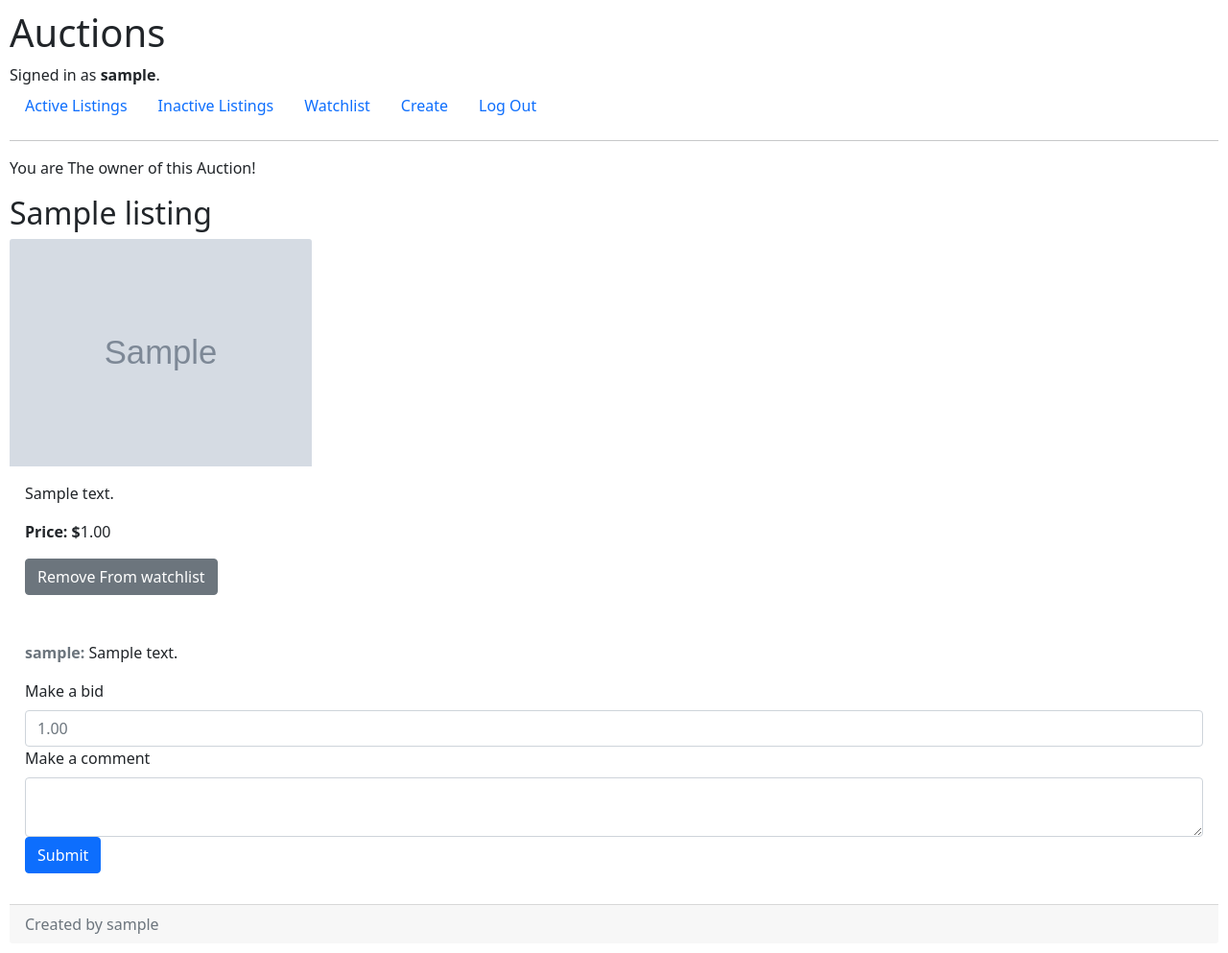
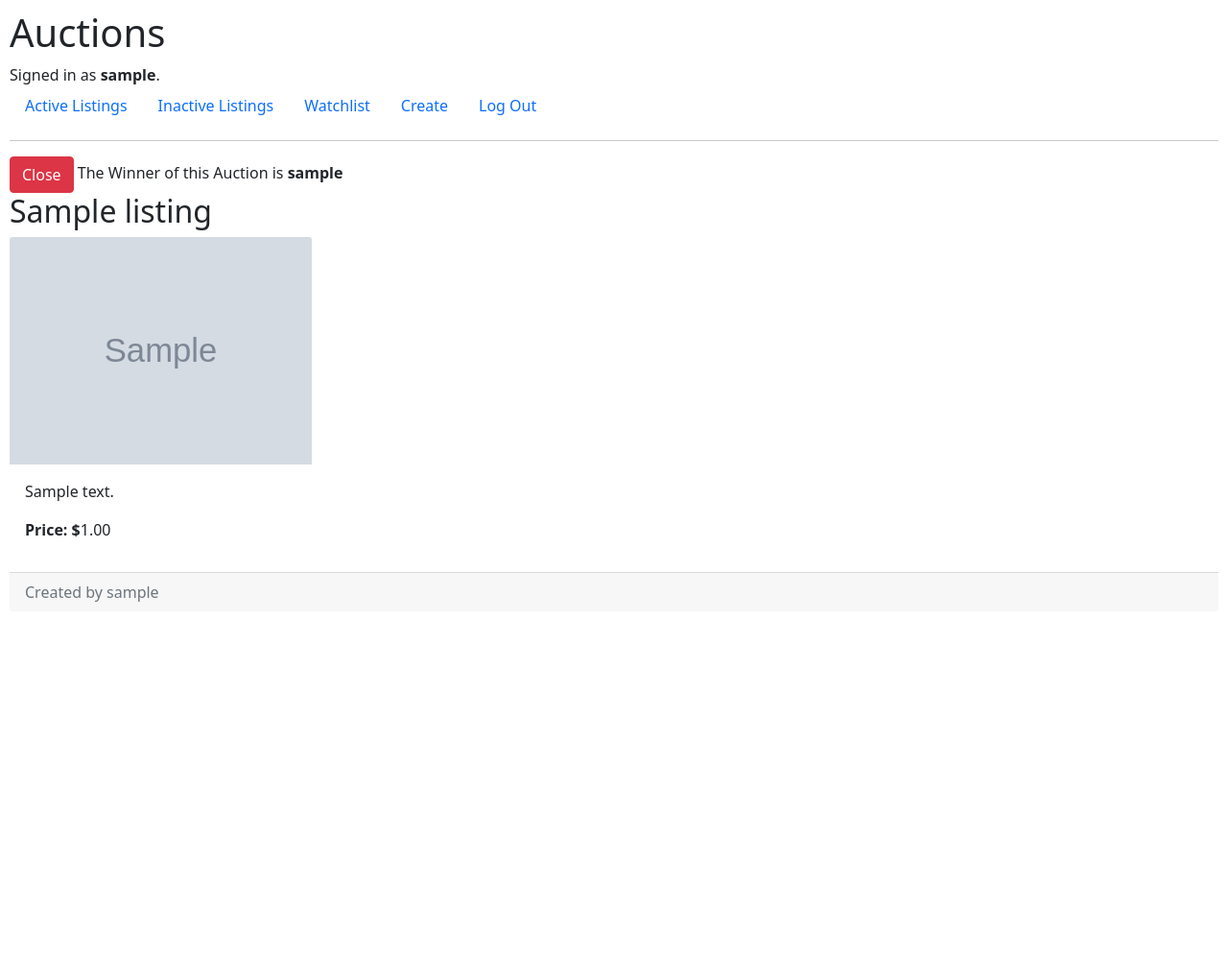
Before and after one commit to medaminefh/cs50W-commerce, a Django app: page /listing/1/ in a window 1280 px wide. Shown: the whole page at 96% size. After the commit the page ends 627 px from the top, so only its background shows below. Run offline with Django 3.2, Linux system fonts and the light colour scheme; a user stored in the database is signed in; tables that the repository leaves empty hold one stand-in row (values such as "Sample post"); grey boxes marked "Sample" are stand-in pictures.

Commit message:
close an auction and show the winner is done!

```diff
--- a/auctions/templates/auctions/auction.html
+++ b/auctions/templates/auctions/auction.html
@@ -5,8 +5,11 @@
 {{message}}
 {% endif %}
 
-{% if auction.user == user %}
-<p>You are The owner of this Auction!</p>
+{% if auction.user == user and auction.active %}
+<a href="{% url 'close' auction.id %}" class="btn btn-danger">Close</a>
+{% endif %}
+{% if winner %}
+The Winner of this Auction is <strong>{{winner}}</strong>
 {% endif %}
 {% if auction %}
 
@@ -22,7 +25,7 @@
     {% if auction.starting_bid != highest_bid %}
     <p class="text-secondary"><strong>Sarted with: $</strong>{{ auction.starting_bid }}</p>
     {% endif %}
-    {% if user %}
+    {% if user.is_authenticated and not winner %}
     {% if in_watchlist %}
     <a href="{% url 'toggle_watchlist' auction.id %}" class="btn btn-secondary">Remove From watchlist</a>
     {% else %}
--- a/auctions/templates/auctions/index.html
+++ b/auctions/templates/auctions/index.html
@@ -5,7 +5,7 @@
 {{message}}
 {% endif %}
 {% if listings %}
-<h2>Active Listings</h2>
+<h2>{{header}}</h2>
 
 {% for auction in listings %}
 <div class="d-flex align-items-center border mb-3">
--- a/auctions/urls.py
+++ b/auctions/urls.py
@@ -12,6 +12,7 @@
     path("watchlist", views.watchlist, name="watchlist"),
     path("watchlist/<int:id>", views.toggle_watchlist, name="toggle_watchlist"),
     path("categories", views.categories, name="categories"),
+    path("close/<int:id>", views.close, name="close"),
     path("inactive", views.inactive, name="inactive"),
     path("logout", views.logout_view, name="logout"),
     path("register", views.register, name="register")
--- a/auctions/views.py
+++ b/auctions/views.py
@@ -14,7 +14,8 @@
     bids = Bid.objects.all()
     return render(request, "auctions/index.html", {
         "listings": listings,
-        "bids": bids
+        "bids": bids,
+        'header': "Active Listings"
     })
 
 
@@ -87,20 +88,51 @@
     return render(req, "auctions/create.html")
 
 
+@login_required(login_url="/")
+def close(req, id):
+    listing = Listing.objects.get(pk=id)
+    bid = None
+    try:
+        bid = Bid.objects.get(listing=listing)
+        bid.winner = True
+        bid.save()
+    except:
+        bid = None
+
+    listing.winner = req.user
+    listing.active = False
+
+    listing.save()
+    return HttpResponseRedirect(reverse("inactive"))
+
+
 def inactive(req):
     listings = Listing.objects.filter(active=False)
     return render(req, 'auctions/index.html', {
-        'listings': listings
+        'listings': listings,
+        'header': "Inactive Listings"
     })
 
 
 def listing(req, id):
     auction = Listing.objects.get(pk=id)
     user = req.user
-    bids = Bid.objects.filter(listing=auction)
+
+    bids = None
+    try:
+        bids = Bid.objects.filter(listing=auction)
+    except:
+        bids = None
+
     comments = Comment.objects.filter(listing=auction)
 
     highest_bid = auction.starting_bid
+    winner_bid = auction.winner
+
+    try:
+        winner_bid = Bid.objects.get(winner=True).user
+    except:
+        winner_bid = auction.winner
 
     if bids is not None:
         for bid in bids:
@@ -110,7 +142,6 @@
     exist_in_watch_list = ""
 
     try:
-
         exist_in_watch_list = Watchlist.objects.get(
             listing=auction, user=user)
     except:
@@ -165,7 +196,7 @@
         return add_comment_or_bid(comment, bid)
 
     return render(req, 'auctions/auction.html', {
-        "auction": auction, "user": user, "comments": comments, "highest_bid": highest_bid, "in_watchlist": exist_in_watch_list
+        "auction": auction, "user": user, "comments": comments, "highest_bid": highest_bid, "in_watchlist": exist_in_watch_list, "winner": winner_bid
     })
 
 
```
